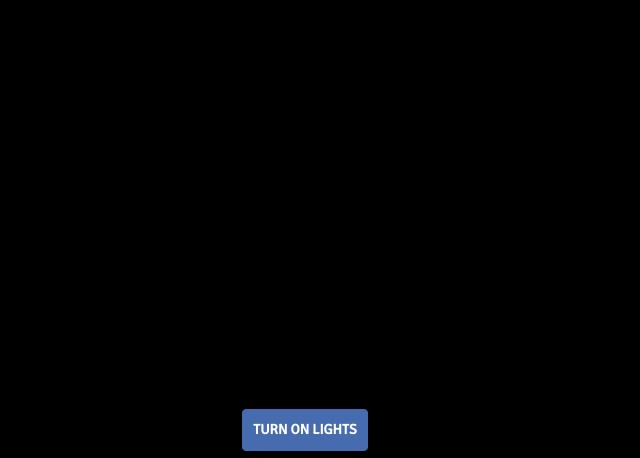
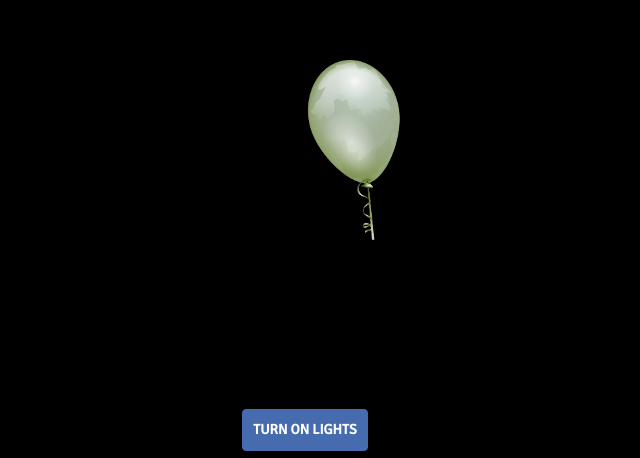
Before and after one commit to BurnNih/birthday, a plain HTML site: page index.html in a window 1280 px wide. Shown: the part 342-800 px from the top of the page, without its empty margins (335-975 px from the left). Drawn offline with nearby package versions, Linux system fonts and the light colour scheme.

Commit message:
Update stylesheet.css

```diff
--- a/stylesheet.css
+++ b/stylesheet.css
@@ -1077,7 +1077,8 @@ audio {
 
 .balloons {
 	position: fixed;
-	left: 600px;
+	top: 50%;
+	left: 50%;
 	bottom: -200px;
 	opacity: 0.6;
 	z-index: 99;
```
